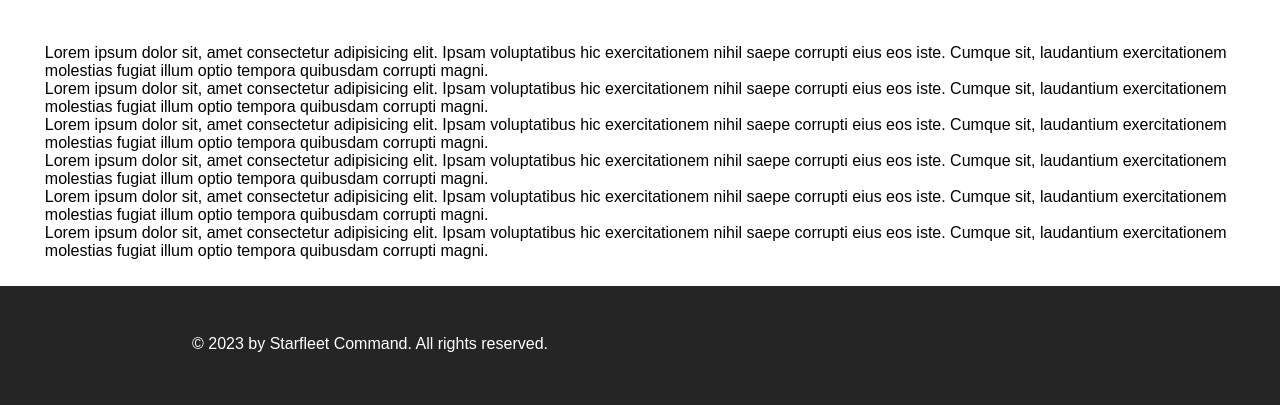
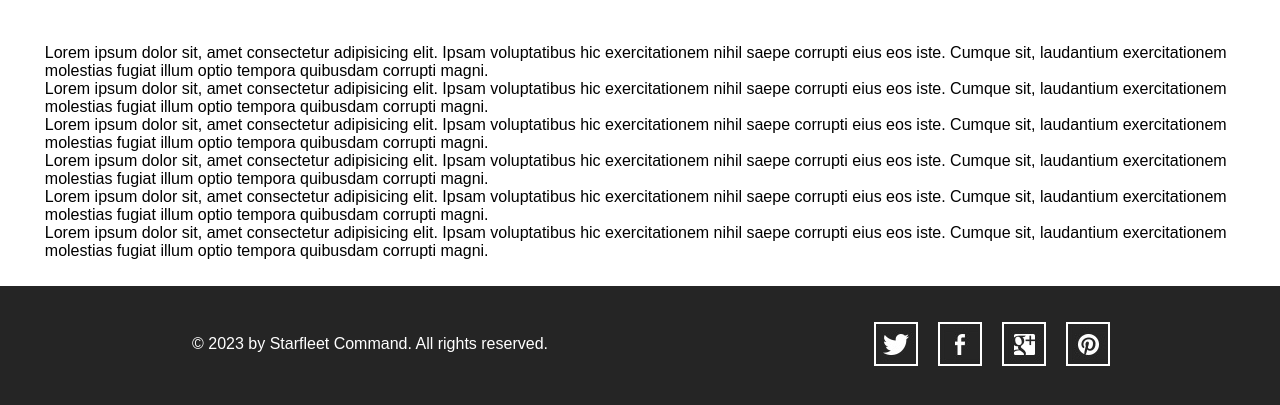
Before and after one commit to PeaceZay/PartnerProject_ZayCaleb, a plain HTML site: page index.html in a window 1280 px wide. Shown: the part 489-894 px from the top of the page. Drawn offline with Linux system fonts and the light colour scheme; the site is published under a folder, as on GitHub Pages, so addresses that start at the root find nothing.

Commit message:
removed / from index-styles page

```diff
--- a/index-style.css
+++ b/index-style.css
@@ -274,7 +274,7 @@ footer ul li #pinterest:hover {
 
     }
     footer ul li a {
-        background: url(/images/icons.jpg) no-repeat 0 0;
+        background: url(images/icons.jpg) no-repeat 0 0;
         display: block;
         height: 44px;
         margin: 0;
```
